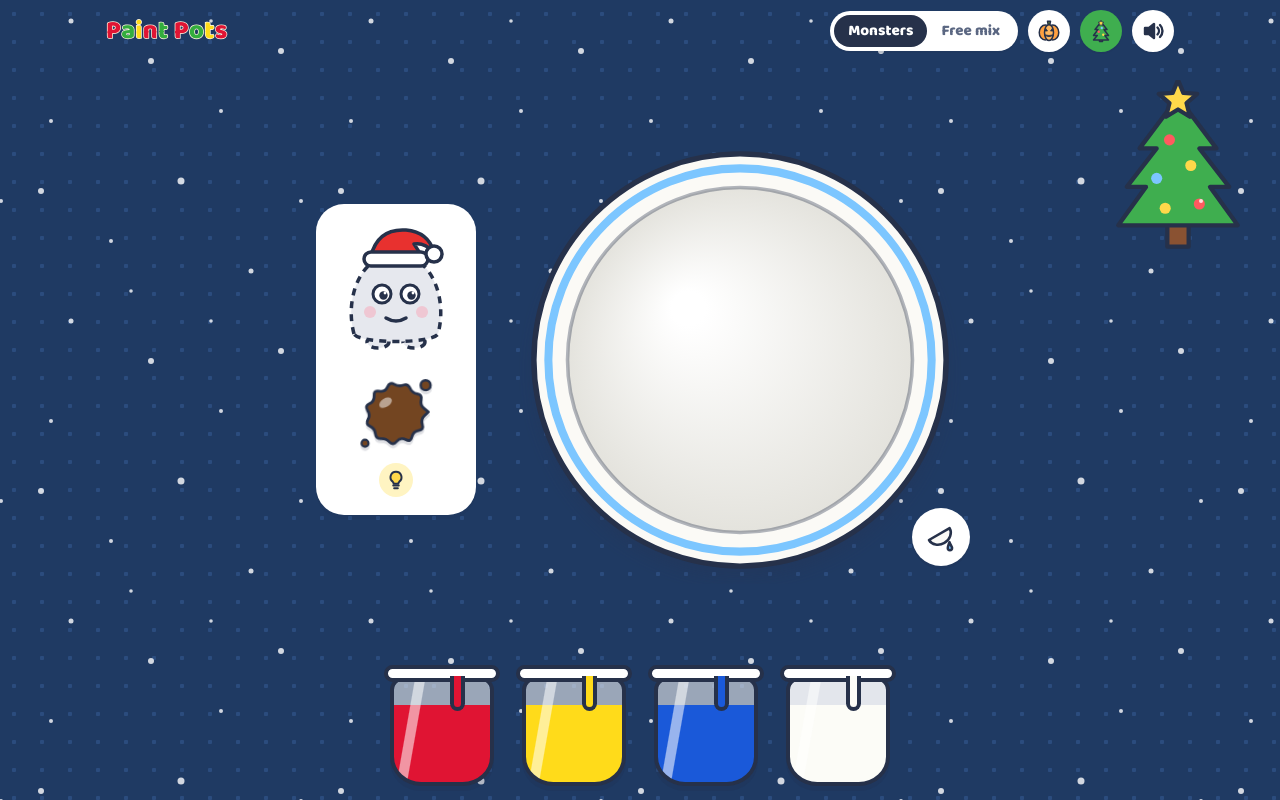
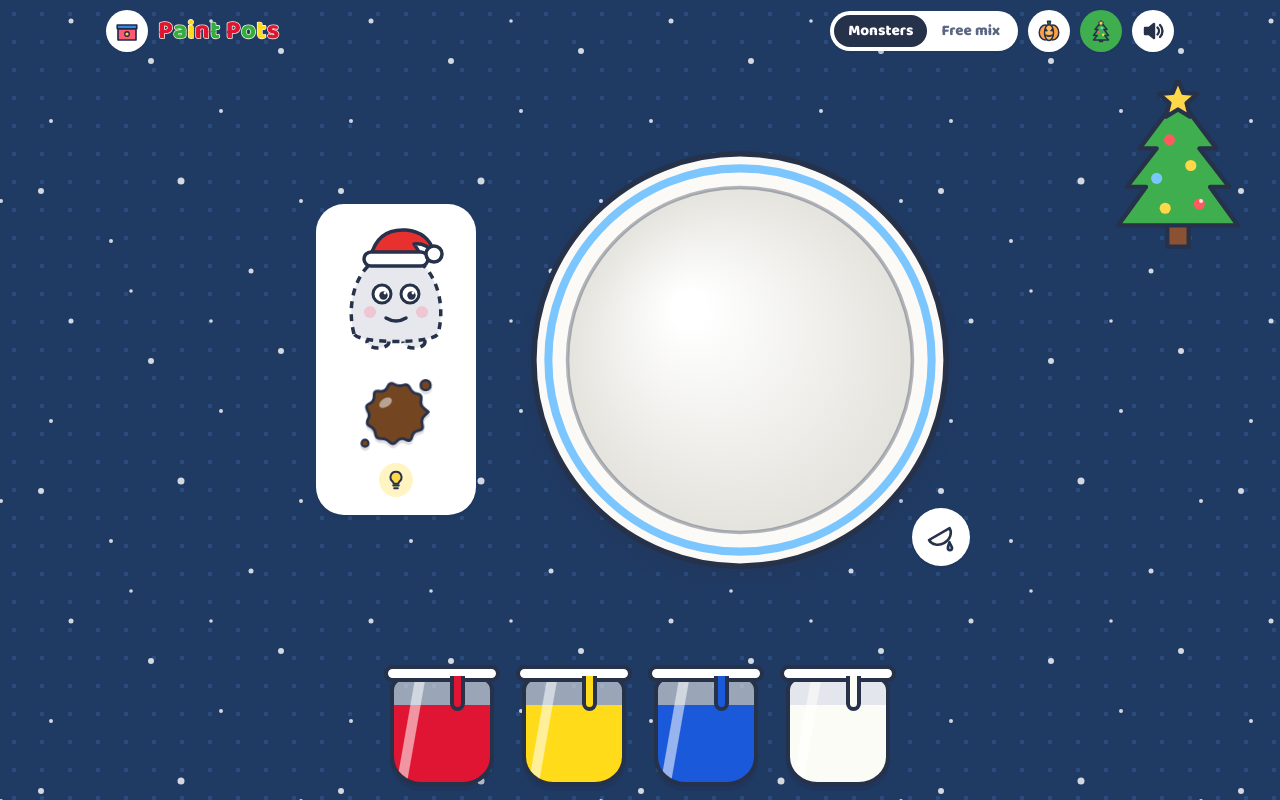
Before and after one commit to russellmorton/paint-pots, a website with bundled scripts: page index.html in a window 1280 px wide. Built offline with nearby package versions, Linux system fonts and the light colour scheme.

Commit message:
Add a Toy Box button to go back to the game list

```diff
--- a/index.html
+++ b/index.html
@@ -9,6 +9,9 @@
 body { margin: 0; font: 14px system-ui, sans-serif; }
 img { max-width: 100%; }
 [hidden] { display: none !important; }
+/* Back to Toy Box */
+.toybox-btn { flex-shrink: 0; text-decoration: none; }
+.toybox-btn svg { width: 26px; height: 26px; }
 </style>
 <title>Paint Pots</title>
 <link rel="preconnect" href="https://fonts.googleapis.com">
@@ -320,6 +323,7 @@ body.christmas .shelf svg { overflow: visible; }
 <body>
 <div class="app">
   <header class="bar">
+    <a class="icon-btn toybox-btn" id="toybox" href="https://toybox-games.vercel.app" aria-label="Back to Toy Box" title="Toy Box"><svg viewBox="0 0 32 32" aria-hidden="true"><g stroke="#1d2b4f" stroke-width="2.2" stroke-linejoin="round"><path d="M4 13h24v15H4z" fill="#ff5a6e"/><path d="M3 8h26v5H3z" fill="#2e8ae6"/></g><circle cx="16" cy="20" r="3" fill="#ffd93b" stroke="#1d2b4f" stroke-width="1.8"/></svg></a>
     <h1 id="title" aria-label="Paint Pots"></h1>
     <div class="seg" role="group" aria-label="Game mode">
       <button id="mode-game" aria-pressed="true">Monsters</button>
```
